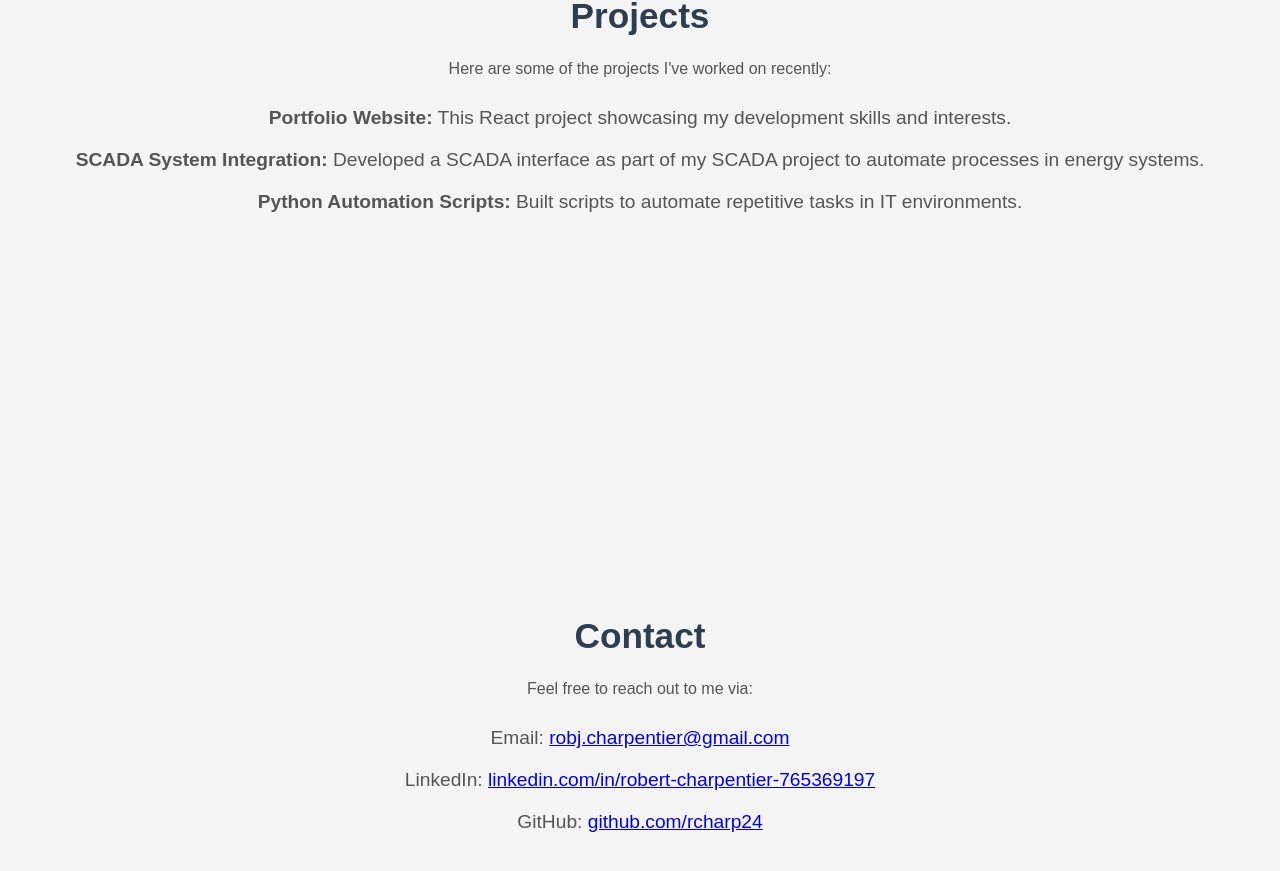
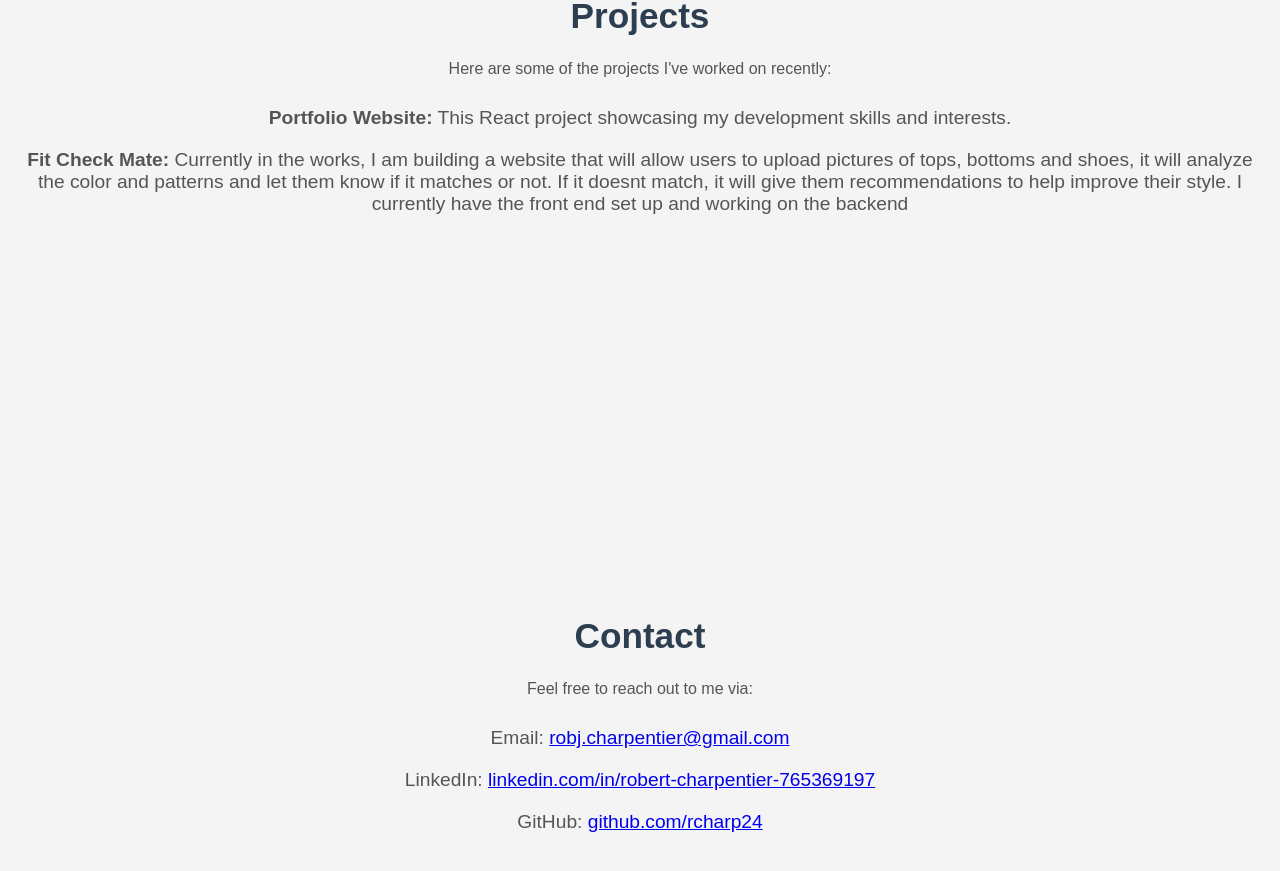
Before and after one commit to rcharp24/portfolio, a React (Create React App) app: page / in a window 1280 px wide. Shown: the part 1313-2184 px from the top of the page. Built offline with nearby package versions, Linux system fonts and the light colour scheme.

Commit message:
Update App.js
added fit check mate to current projects and deleted other projects besides portfolio site

```diff
--- a/src/App.js
+++ b/src/App.js
@@ -41,8 +41,7 @@ function App() {
         <p>Here are some of the projects I've worked on recently:</p>
         <ul>
           <li><strong>Portfolio Website:</strong> This React project showcasing my development skills and interests.</li>
-          <li><strong>SCADA System Integration:</strong> Developed a SCADA interface as part of my SCADA project to automate processes in energy systems.</li>
-          <li><strong>Python Automation Scripts:</strong> Built scripts to automate repetitive tasks in IT environments.</li>
+          <li><strong>Fit Check Mate:</strong> Currently in the works, I am building a website that will allow users to upload pictures of tops, bottoms and shoes, it will analyze the color and patterns and let them know if it matches or not. If it doesnt match, it will give them recommendations to help improve their style. I currently have the front end set up and working on the backend</li>
         </ul>
       </section>
 
```
